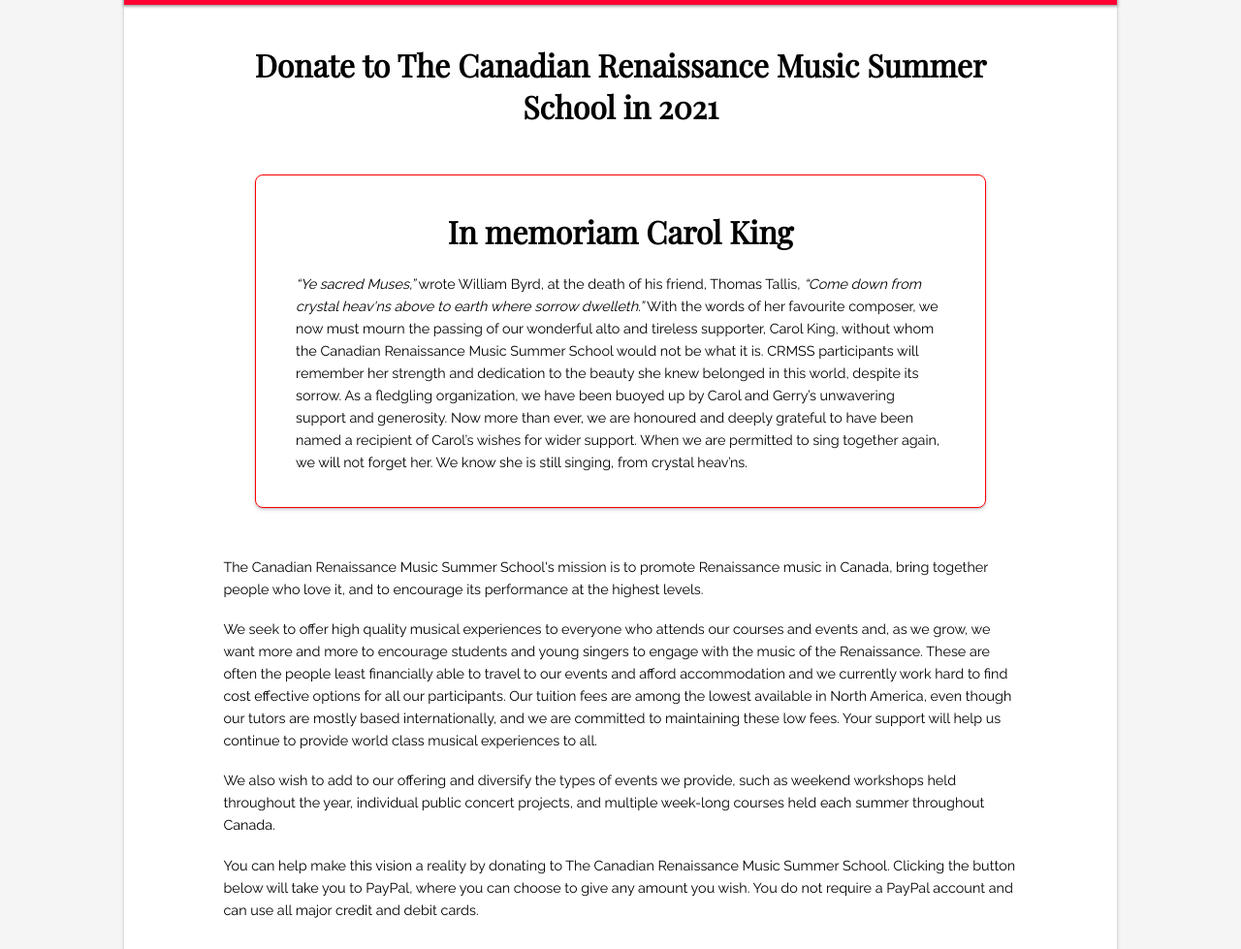
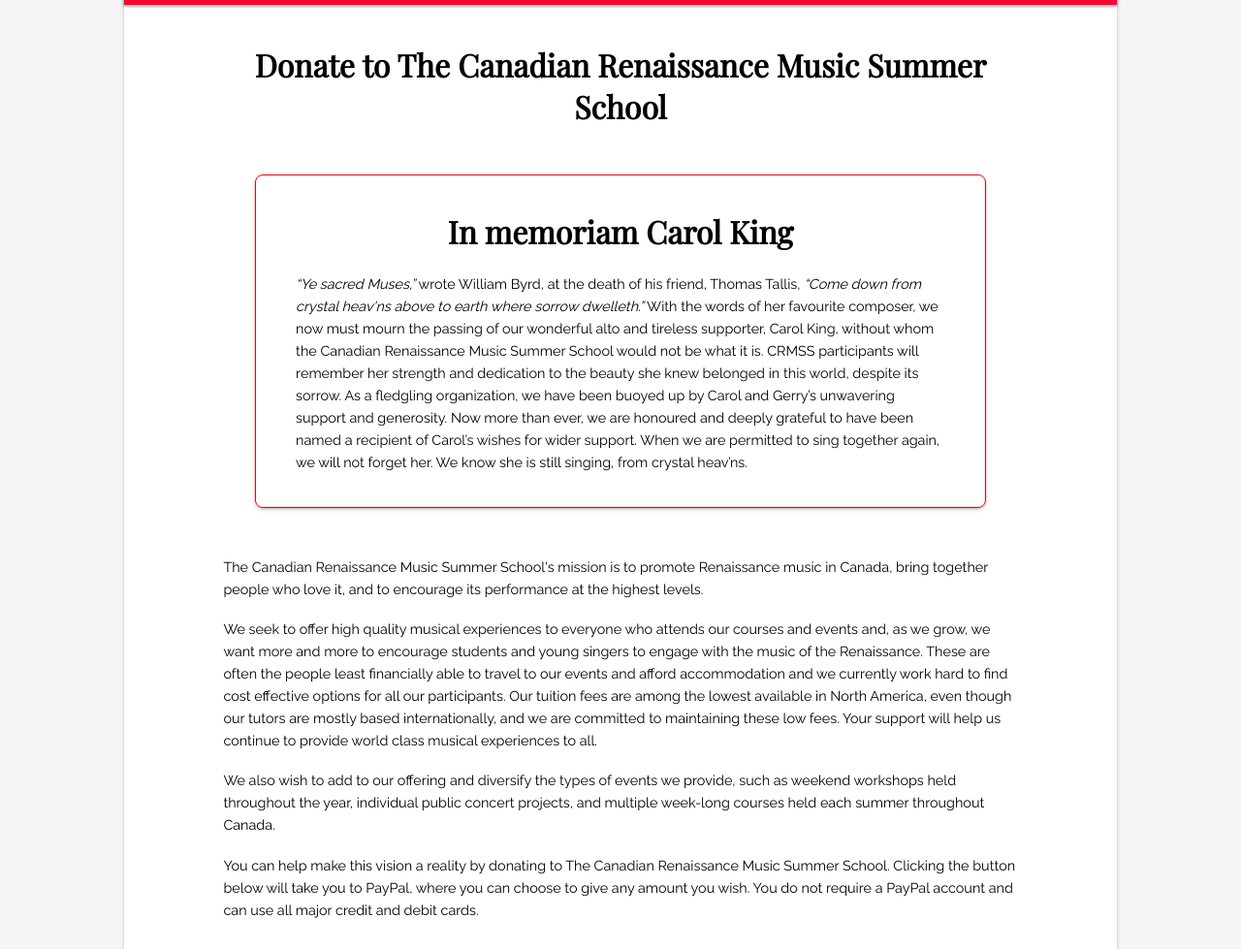
Before and after one commit to gregskidmore/crmss, a Jekyll site: the page built from donate.html, in a window 1280 px wide. Shown: the part 264-1243 px from the top of the page at 97% size. Built offline with Jekyll 4.4.1, drawn with Linux system fonts in a browser that asks for light colours; grey boxes are pictures that could not be loaded.

Commit message:
final git-test donate change

```diff
--- a/donate.html
+++ b/donate.html
@@ -6,7 +6,7 @@
 ---
 
 <center>
-  <h1>Donate to The Canadian Renaissance Music Summer School in 2021</h1>
+  <h1>Donate to The Canadian Renaissance Music Summer School</h1>
 </center>
 
 <div id="caroldiv">
```
Also changed, not shown: 1 other file.
